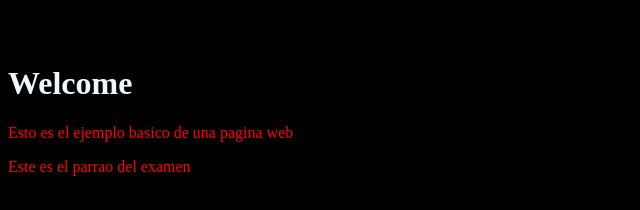
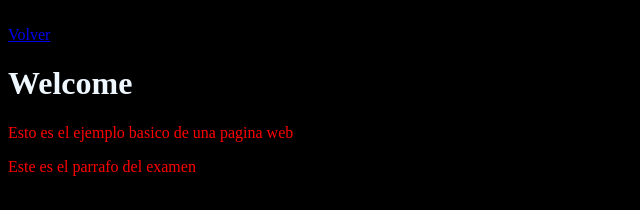
Before and after one commit to gregorioangelrus/gregorioangelrus.github.io, a plain HTML site: page index.html in a window 1280 px wide. Shown: the full height of the page, 0-640 px from the left. Drawn offline with Linux system fonts and the light colour scheme.

Commit message:
cambio 17/04

```diff
--- a/index.html
+++ b/index.html
@@ -5,12 +5,12 @@
 </head>
     <body>
     <div>
-        <a herf="dos.html">Volver</a>
+        <a href="dos.html">Volver</a>
     </div>
             <h1>Welcome</h1>
             <p>Esto es el ejemplo basico
               de una pagina web</p>
-              <p>Este es el parrao del examen
+              <p>Este es el parrafo del examen
               </p>
      </body>
 </html>
```
Also changed, not shown: DOS.HTML (+1 -1 lines).
